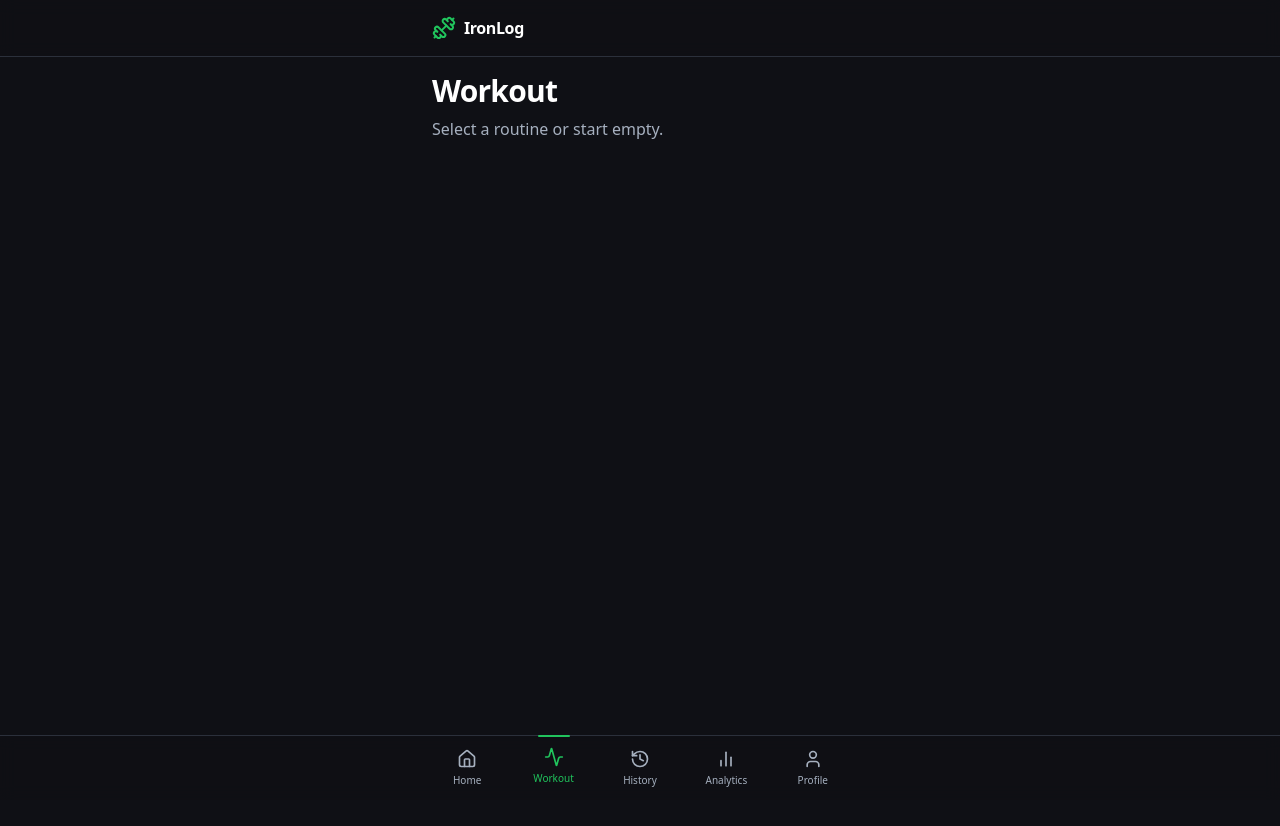
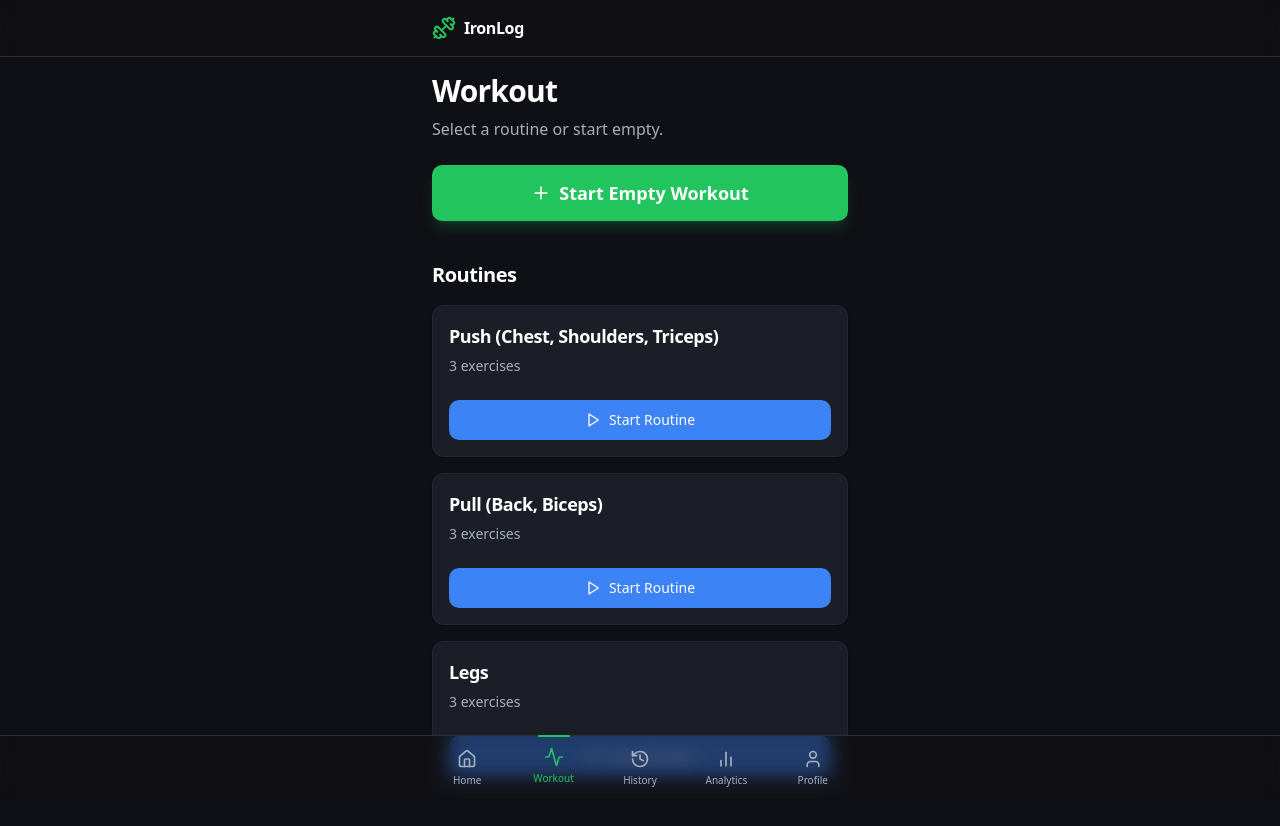
Before and after one commit to hozefa111/gym, a React (Vite) app: page /#/ in a window 1280 px wide. Both pictures are taken after a click on the button "Start Workout". Shown: the top 826 px of the page. Before the commit the page ends 800 px from the top, so only its background shows below. Built offline with nearby package versions, Linux system fonts and the light colour scheme.

Commit message:
feat: Add routines UI to WorkoutPage

```diff
--- a/src/pages/WorkoutPage.tsx
+++ b/src/pages/WorkoutPage.tsx
@@ -1,4 +1,8 @@
 import { motion } from 'framer-motion';
+import { Card, CardContent, CardDescription, CardHeader, CardTitle } from '@/components/ui/card';
+import { Button } from '@/components/ui/button';
+import { Plus, Play } from 'lucide-react';
+import { defaultTemplates } from '@/data/splits';
 
 export function WorkoutPage() {
   return (
@@ -12,6 +16,31 @@ export function WorkoutPage() {
         <h1 className="text-3xl font-bold tracking-tight">Workout</h1>
         <p className="text-muted-foreground">Select a routine or start empty.</p>
       </div>
+
+      <Button className="w-full h-14 text-lg font-semibold gap-2 shadow-lg shadow-primary/20">
+        <Plus className="w-5 h-5" /> Start Empty Workout
+      </Button>
+
+      <div className="space-y-4 pt-4">
+        <h2 className="text-xl font-semibold tracking-tight">Routines</h2>
+        <div className="grid gap-4">
+          {defaultTemplates.map((template) => (
+            <Card key={template.id} className="bg-card hover:bg-accent/5 transition-colors border-border/50">
+              <CardHeader className="p-4 pb-2">
+                <CardTitle className="text-lg">{template.name}</CardTitle>
+                <CardDescription>
+                  {template.exercises.length} exercises
+                </CardDescription>
+              </CardHeader>
+              <CardContent className="p-4 pt-2">
+                <Button variant="secondary" className="w-full gap-2 mt-2">
+                  <Play className="w-4 h-4" /> Start Routine
+                </Button>
+              </CardContent>
+            </Card>
+          ))}
+        </div>
+      </div>
     </motion.div>
   );
 }
```
